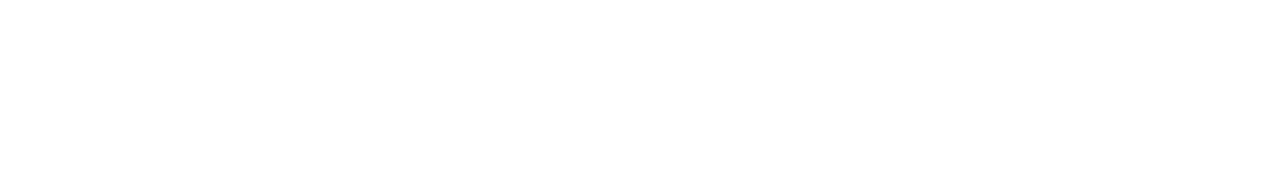
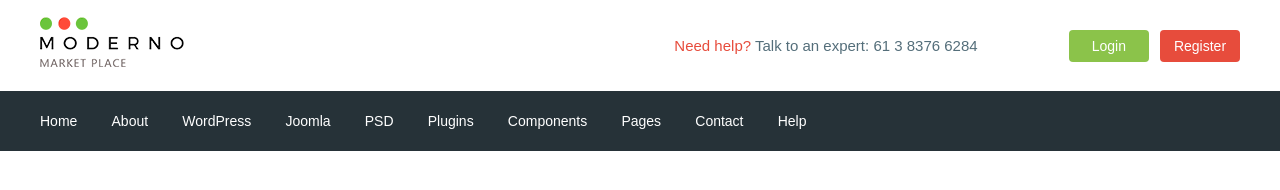
Before and after one commit to tonymacarony-code/moderno, a website: page app/index.html in a window 1280 px wide. Drawn offline with nearby package versions, Linux system fonts and the light colour scheme; files that its build step writes are made by us from their sources.

Commit message:
added header

```diff
--- a/app/index.html
+++ b/app/index.html
@@ -5,14 +5,105 @@
     <meta charset="UTF-8">
     <meta name="viewport" content="width=device-width, initial-scale=1.0">
     <title>Document</title>
+    <link rel="preconnect" href="https://fonts.gstatic.com">
+    <link href="https://fonts.googleapis.com/css2?family=Open+Sans&family=Roboto:wght@700&display=swap"
+        rel="stylesheet">
     <link rel="stylesheet" href="css/libs.min.css">
     <link rel="stylesheet" href="css/style.min.css">
 </head>
 
 <body>
+    <header class="header">
+
+        <div class="header__top">
+            <div class="container">
+                <div class="header__top-inner">
+                    <div class="header__logo">
+                        <a href="#">
+                            <img src="images/logo.png" alt="">
+                        </a>
+                    </div>
+                    <div class="header__text">
+                        <a href="#">
+                            <span>Need help?</span>
+                        </a>
+                        Talk to an expert:
+                        <a class="header__phone" href="tel:61383766284">61 3 8376 6284</a>
+                    </div>
+                    <div class="header__box">
+                        <a class="basket" href="#"></a>
+                        <a class="header__btn header__btn-login" href="">Login</a>
+                        <a class="header__btn header__btn-register" href="">Register</a>
+                    </div>
+                </div>
+            </div>
+        </div>
+        <div class="header__menu">
+            <div class="container">
+                <nav class="menu">
+                    <ul class="menu__list">
+                        <li>
+                            <a href="#">
+                                Home
+
+                            </a>
+                        </li>
+                        <li>
+                            <a href="#">
+                                About
+                            </a>
+                        </li>
+                        <li>
+                            <a href="#">
+                                WordPress
+                            </a>
+                        </li>
+                        <li>
+                            <a href="#">
+                                Joomla
+                            </a>
+                        </li>
+                        <li>
+                            <a href="#">
+                                PSD
+                            </a>
+                        </li>
+                        <li>
+                            <a href="#">
+                                Plugins
+                            </a>
+                        </li>
+                        <li>
+                            <a href="#">
+                                Components
+                            </a>
+                        </li>
+                        <li>
+                            <a href="#">
+                                Pages
+                            </a>
+                        </li>
+                        <li>
+                            <a href="#">
+                                Contact
+                            </a>
+                        </li>
+                        <li>
+                            <a href="#">
+                                Help
+                            </a>
+                        </li>
+                    </ul>
+                </nav>
+            </div>
+
+        </div>
+
+    </header>
 
 
-    <script src="https://ajax.googleapis.com/ajax/libs/jquery/3.5.1/jquery.min.js"></script>
+
+    <script src=" https://ajax.googleapis.com/ajax/libs/jquery/3.5.1/jquery.min.js"></script>
     <script>src = "js/libs.min.js"</script>
     <script>src = "js/main.min.js"</script>
 </body>
--- /dev/null
+++ b/app/scss/_fonts.scss
@@ -0,0 +1,8 @@
+@font-face {
+    font-family: 'Roboto-Regular', sans-serif;
+    src: url('../fonts/Roboto-Regular.woff2') format('Roboto-Regular.woff2'),
+     url('../fonts/Roboto-Regular.woff') format('woff');
+     font-weight: 400;
+     font-display: swap;
+
+}
--- /dev/null
+++ b/app/scss/_global.scss
@@ -0,0 +1,33 @@
+html{
+    box-sizing: border-box;
+}
+*,
+*::before,
+*::after{
+    border-style: inherit;
+}
+
+a{
+    display: inline-block;
+    text-decoration: none;
+    color: $text;
+}
+ul,
+li{
+    margin: 0;
+    padding: 0;
+    list-style: none;
+}
+
+
+.container{
+    max-width: 1200px;
+    margin: 0 auto;
+    padding: 0 15px;
+}
+body{
+    font-family: 'Roboto-Regular', sans-serif;
+    font-size: 15px;
+    line-height: 24px;
+    color: $text;
+}
--- /dev/null
+++ b/app/scss/_vars.scss
@@ -0,0 +1,4 @@
+$text: #546e7a;
+$red: #e74c3c;
+$green: #8bc34a;
+$bg: #263238;
--- a/app/scss/style.scss
+++ b/app/scss/style.scss
@@ -1,16 +1,52 @@
-html{
-    box-sizing: border-box;
+@import 'vars';
+@import 'global';
+@import 'fonts';
+
+.header__top-inner{
+    display: flex;
+    justify-content: space-between;
+    height: 91px;
+    align-items: center;
 }
-*,
-*::before,
-*::after{
-    border-style: inherit;
+.header__text{
+    margin-left: auto;
+    padding-right: 87px;
+    span{
+        color: $red;
+    }
 }
-
-body{
-    margin: 0;
+.header__btn{
+    padding: 4px;
+    width: 72px;
+    border-radius: 4px;
+    text-align: center;
+    color: #fff;
+    font-size: 14px;
 }
-
-.box{
+.header__btn-login{
+    background-color: $green;
+}
+.header__btn-register{
+    background-color: $red;
+    margin-left: 7px;
+}
+.header__menu{
+    background-color: $bg;
+}
+.menu{
     display: flex;
+    align-items: center;
+    height: 60px;
 }
+.menu__list{
+    li{
+        display: inline-block;
+        & +li{
+            margin-left: 30px;
+        }
+    }
+    a{
+        color: #fff;
+        font-size: 14px;
+    }
+}
--- a/gulpfile.js
+++ b/gulpfile.js
@@ -9,8 +9,8 @@ let gulp = require('gulp'),
 
 
 gulp.task('sass', function () {
-    return gulp.src('app/scss/style.scss')
-        .pipe(sass())
+    return gulp.src('app/scss/**/*.scss')
+        .pipe(sass({ outputStyle: 'compressed' }))
         .pipe(rename({ suffix: '.min' }))
         .pipe(autoprefixer({
             overrideBrowserslist: ['last 8 versions']
@@ -58,7 +58,7 @@ gulp.task('browser-sync', function () {
     });
 });
 gulp.task('watch', function () {
-    gulp.watch('app/scss/style.scss', gulp.parallel('sass'));
+    gulp.watch('app/scss/**/*.scss', gulp.parallel('sass'));
     gulp.watch('app/*.html', gulp.parallel('html'));
     gulp.watch('app/js/*.js', gulp.parallel('js'));
 });
```
Also changed, not shown: app/fonts/Roboto-Regular.ttf (added), app/fonts/Roboto-Regular.woff (added), app/fonts/Roboto-Regular.woff2 (added), app/images/logo.png (added).
